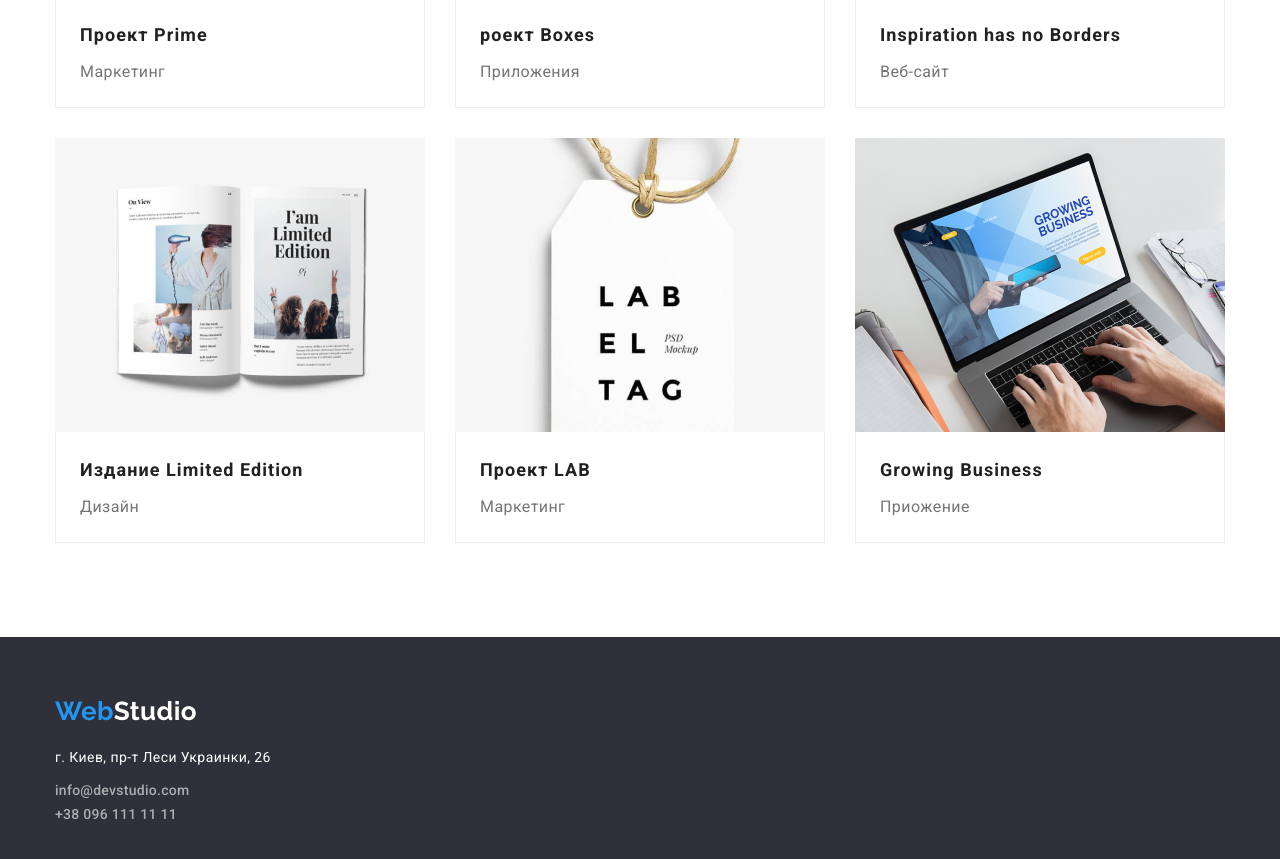
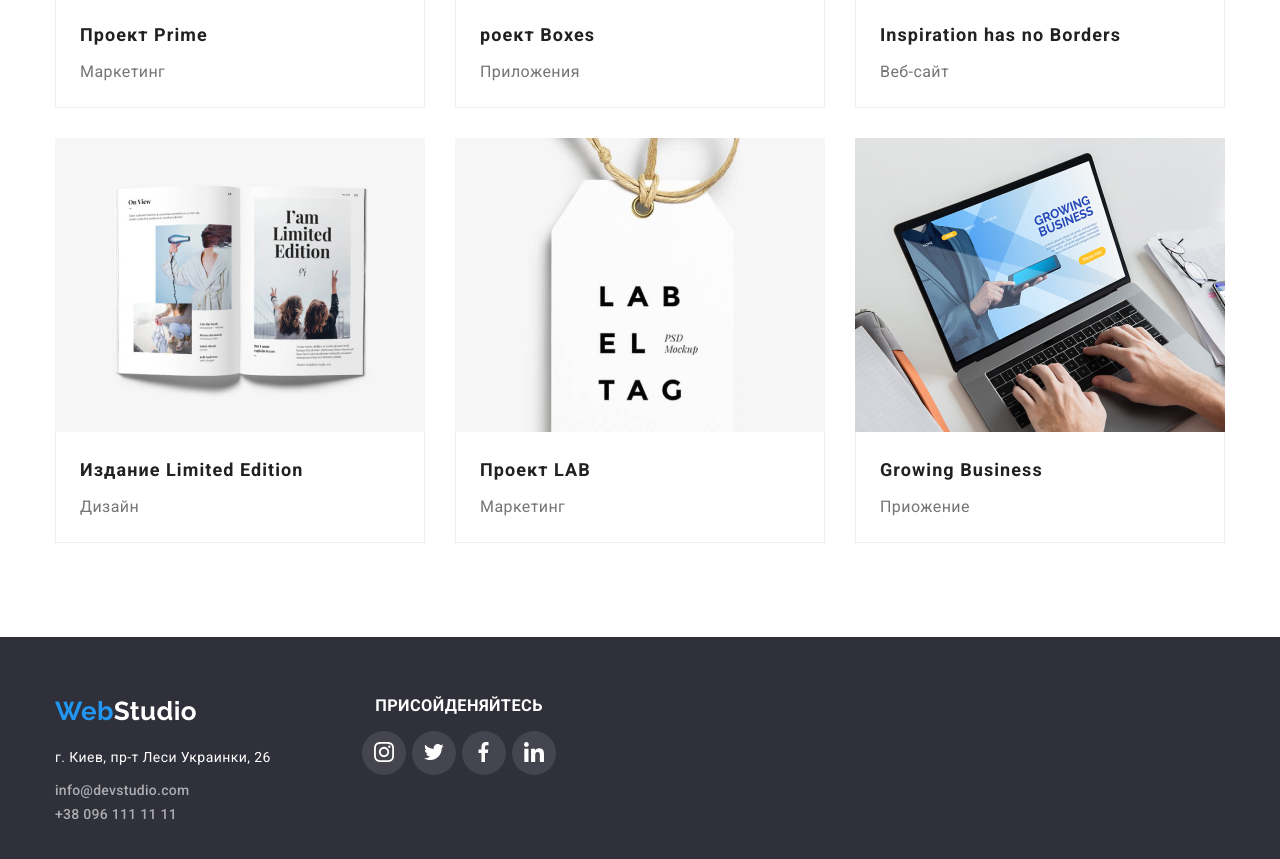
Before and after one commit to AlexUKDev/goit-markup-hw-04, a plain HTML site: page portfolio.html in a window 1280 px wide. Shown: the part 995-1854 px from the top of the page. Drawn offline with nearby package versions, Linux system fonts and the light colour scheme.

Commit message:
Adds links with icons in the footer
Adds links with icons for social networks in the footer

```diff
--- a/portfolio.html
+++ b/portfolio.html
@@ -239,6 +239,7 @@
     <!-- Footer section -->
     <footer class="footer-section">
         <div class="container footer">
+            <div class="footer-wrap">
                 <!-- Logo -->
                 <a href="./index.html" class="logo footer">
                     <span class="accent">Web</span>Studio
@@ -248,18 +249,65 @@
                 <address class="address">
                     г. Киев, пр-т Леси Украинки, 26
 
-
                     <!-- Сontact details -->
                     <ul class="contacts-list footer">
                         <li class="items">
-                    <a href="mailto:info@devstudio.com" class="contacts-links footer">info@devstudio.com</a>
+                            <a href="mailto:info@devstudio.com" class="contacts-links footer">
+                                info@devstudio.com
+                            </a>
                         </li>
                         <li class="items">
-                    <a href="tel:+380961111111" class="contacts-links footer">+38 096 111 11 11</a>
+                            <a href="tel:+380961111111" class="contacts-links footer">
+                                +38 096 111 11 11
+                            </a>
                         </li>
                     </ul>
                 </address>
             </div>
+            <div class="footer-social-icons">
+                <h3>Присойденяйтесь</h3>
+                <ul class="social-icons-wrap">
+                    <li>
+                        <div class="social-bg-wrap footer">
+                            <a href="#" class="social-links">
+                                <svg class="social-icons">
+                                    <use href="./images/icons.svg#icon-instagram"></use>
+                                </svg>
+                            </a>
+                        </div>
+                    </li>
+                    <li>
+                        <div class="social-bg-wrap footer">
+                            <a href="#" class="social-links">
+                                <svg class="social-icons">
+                                    <use href="./images/icons.svg#icon-twitter"></use>
+                                </svg>
+                            </a>
+                        </div>
+                    </li>
+                    <li>
+                        <div class="social-bg-wrap footer">
+                            <a href="#" class="social-links">
+                                <svg class="social-icons">
+                                    <use href="./images/icons.svg#icon-facebook"></use>
+                                </svg>
+                            </a>
+                        </div>
+                    </li>
+                    <li>
+                        <div class="social-bg-wrap footer">
+                            <a href="#" class="social-links">
+                                <svg class="social-icons">
+                                    <use href="./images/icons.svg#icon-linkedin"></use>
+                                </svg>
+                            </a>
+                        </div>
+                    </li>
+
+                </ul>
+            </div>
+        </div>
+
     </footer>
 
 </body>
--- a/styles/style.css
+++ b/styles/style.css
@@ -11,6 +11,7 @@
   --border-bottom-color: #ececec;
   --border-color: #eeeeee;
   --default-social-icon-color: #afb1b8;
+  --footer-icons-bg: #44454e;
 }
 html {
   box-sizing: border-box;
@@ -364,8 +365,7 @@ ul {
   width: 44px;
   fill: var(--default-social-icon-color);
 }
-.social-links {
-}
+
 .social-icons {
   font: inherit;
   width: 20px;
@@ -373,7 +373,10 @@ ul {
 
   fill: inherit;
 }
-.social-bg-wrap:hover {
+.social-bg-wrap:hover,
+.social-bg-wrap:focus,
+.social-bg-wrap.footer:hover,
+.social-bg-wrap.footer:focus {
   background-color: var(--accent-color);
   fill: var(--primary-white-color);
 }
@@ -402,6 +405,7 @@ ul {
   border-radius: 4px;
   box-shadow: 0px 4px 4px rgba(0, 0, 0, 0.25);
 }
+
 .customers-icon-wrap:hover,
 .customers-icon-wrap:focus {
   border-color: var(--accent-color);
@@ -416,7 +420,7 @@ ul {
 
 .container.footer {
   display: flex;
-  flex-direction: column;
+
   margin-bottom: 0;
 
   color: var(--primary-white-color);
@@ -453,13 +457,26 @@ ul {
 .contacts-list.footer .items {
   margin-right: 0;
 }
+
+.footer-social-icons {
+  width: 206px;
+  height: 80px;
+
+  margin-left: 70px;
+  text-transform: uppercase;
+  text-align: center;
+}
+.social-bg-wrap.footer {
+  fill: var(--primary-white-color);
+  background-color: var(--footer-icons-bg);
+}
+
 /* Portfolio.html styles */
 .portfolio-section {
   padding-top: 94px;
   padding-bottom: 94px;
 }
-.container.menu {
-}
+
 .portfolio-menu {
   display: block;
   margin-bottom: 50px;
```
Also changed, not shown: index.html (+44 -0 lines). Lines whose indentation alone changed are shown as unchanged.
